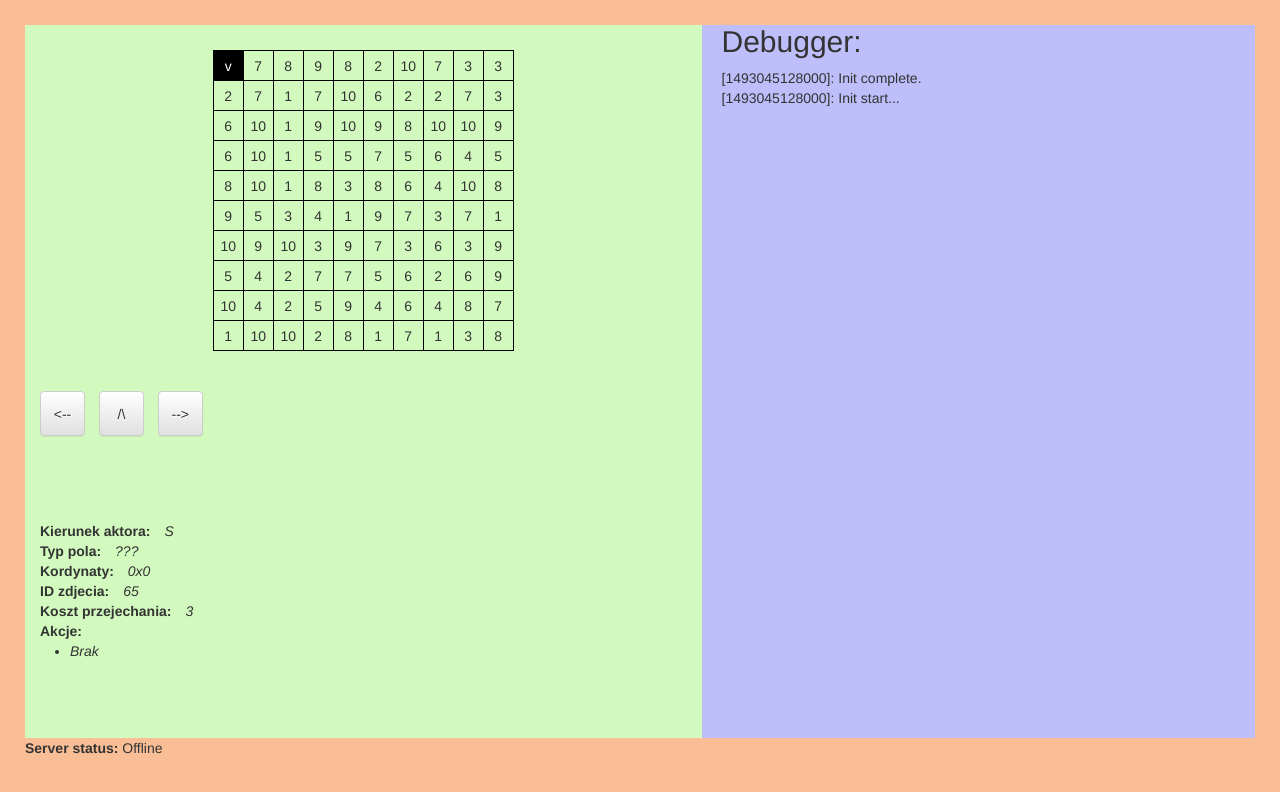
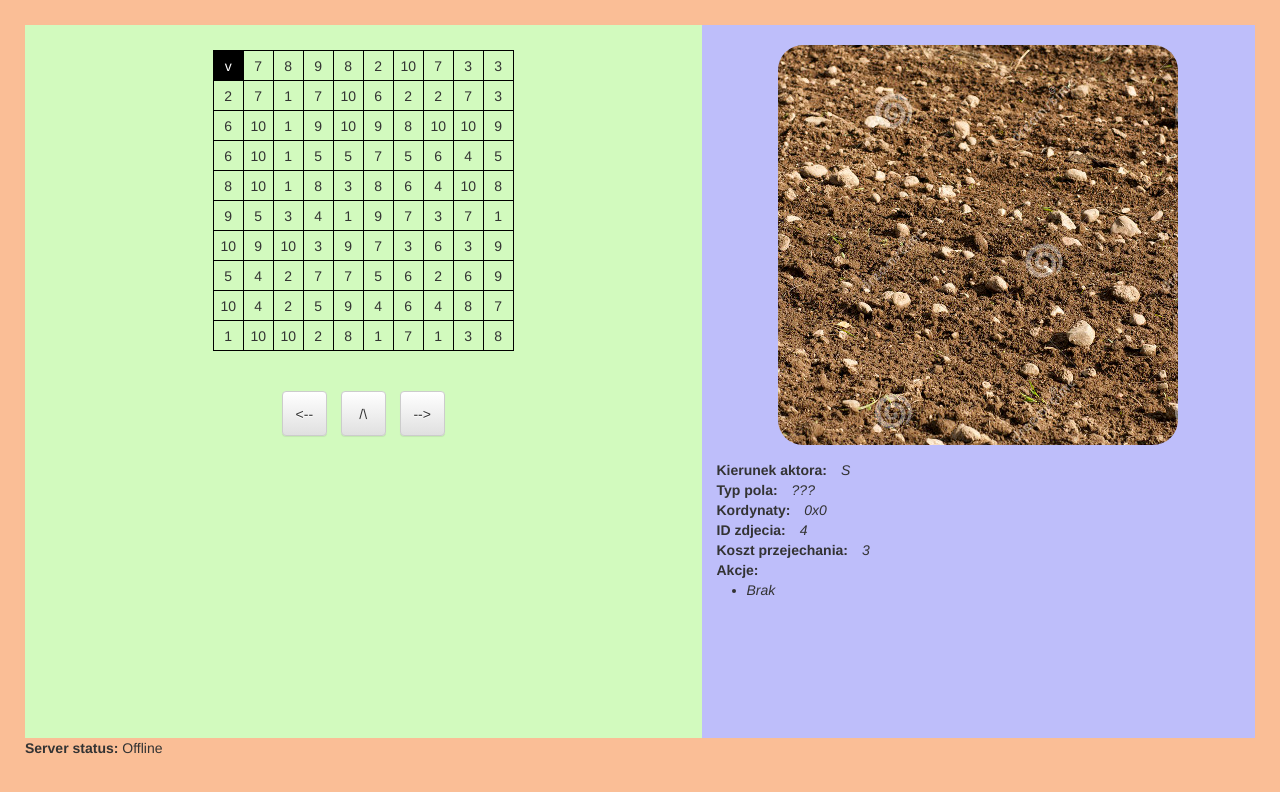
Before and after one commit to mahizz/SZI, a plain HTML site: page index.html in a window 1280 px wide. Drawn offline with Linux system fonts and the light colour scheme; no server answers.

Commit message:
Dodanie podgladu zdjec

```diff
--- a/assets/js/application.js
+++ b/assets/js/application.js
@@ -6,6 +6,8 @@ max_x = 9;
 max_y = 9;
 pole_min_cost = 1;
 pole_max_cost = 10;
+img_min_id = 1;
+img_max_id = 5;
 pole = Array();
 actor_in_move = false;
 server_status = false;
@@ -14,12 +16,6 @@ actor_pos = {
 	x: 0,
 	y: 0
 }
-
-/*
-	ruch = 4 + koszt miejsca nasteonego
-	obrot = 5 + koszt miejsca w ktorym stoisz
-*/
-
 
 /*=================================
 =            Requaries            =
@@ -39,9 +35,11 @@ $.getScript('assets/js/rest.js', function() {
 var setDebuggerGround = function() {
 	for (let i = 0; i <= 9; i++) {
 		pole[5][i].cost = 100;
+		pole[5][i].image = 100;
 	}
 	for (let i = 0; i <= 9; i++) {
 		pole[i][4].cost = 100;
+		pole[i][4].image = 100;
 	}
 	pole[5][7].cost = 1;
 	pole[1][4].cost = 1;
@@ -55,17 +53,6 @@ var setDebuggerGround = function() {
 =            Functions for website            =
 =============================================*/
 
-var debug = function(msg) {
-	let time = new Date();
-	let element = '<li> [' + time.getTime() + ']: ' + msg + '</li>';
-	$('#debug-list').prepend(element);
-}
-
-var log = function() {
-	var args = Array.prototype.slice.call(arguments);
-	args.forEach((msg) => { debug(msg); });
-	console.log.apply(console, arguments);
-}
 
 var check_server_status = function() {
 	checkStatus((res) => {
@@ -85,7 +72,7 @@ var init_pole = function(min, max) {
 		for(let y = 0; y <= max_y; y++) {
 			pole[x][y] = {
 				cost: (Math.floor(Math.random() * (max - min + 1)) + min),
-				image: (Math.floor(Math.random() * 100))
+				image: (Math.floor(Math.random() * (img_max_id - img_min_id + 1)) + img_min_id)
 			};
 		}
 	}
@@ -121,6 +108,14 @@ var show_actor = function(actor_pos) {
 	$(id).addClass('actor_ground');
 
 	get_details(actor_pos, pole);
+
+	let img_id = pole[actor_pos.x][actor_pos.y].image;
+	show_image(img_id)
+}
+
+var show_image = function(img_id) {
+	let imageUrl = "assets/images/grounds/" + img_id + ".jpg";
+	$('#image_view').css('background-image', 'url(' + imageUrl + ')');
 }
 
 var clear_actor = function(pos, dataset) {
@@ -319,13 +314,13 @@ $(document).keydown(function(e) {
 ==================================*/
 
 var main_init = function() {
-	log('Init start...');
+	console.log('Init start...');
 	check_server_status();
 	init_pole(pole_min_cost,pole_max_cost);
 	show_pole(pole);
 	show_actor(actor_pos);
 	setInterval(check_server_status, 1000);
-	log('Init complete.');
+	console.log('Init complete.');
 }
 
 $(document).ready(main_init);
--- a/assets/style/apk.css
+++ b/assets/style/apk.css
@@ -38,6 +38,7 @@
 	padding: 10px;
 	width: 100%;
 	height: 130px;
+	text-align: center;
 }
 
 .controls > .button_control {
@@ -68,3 +69,20 @@
 .ground_details > .value > li{
 	margin-left: 20px;
 }
+
+/* --Image-- */
+.div_image {
+	padding-top: 20px;
+	min-width: 410px;
+	width: 45%;
+	height: 95%;
+	float: left;
+	background-color: rgb(190,190,250);
+}
+
+#image_view {
+	margin: auto;
+	width: 400px;
+	height: 400px;
+	border-radius: 25px;
+}
--- a/assets/style/debugger.css
+++ /dev/null
@@ -1,23 +0,0 @@
-.div_debug {
-	padding-left: 20px;
-	width: 45%;
-	height: 95%;
-	float: left;
-	background-color: rgb(190,190,250);
-}
-
-.div_debug > h2 {
-	margin: 0;
-	margin-bottom: 10px;
-}
-
-
-
-#debug-wrapper {
-	height: 100%;
-	overflow-x: scroll;
-}
-
-#debug-list {
-	height: 100%;
-}
--- a/index.html
+++ b/index.html
@@ -9,7 +9,6 @@
 		<link rel="stylesheet" type="text/css" href="assets/dependency/bootstrap.min.css">
 		<link rel="stylesheet" type="text/css" href="assets/dependency/bootstrap-theme.min.css">
 		<link rel="stylesheet" type="text/css" href="assets/style/reset.css">
-		<link rel="stylesheet" type="text/css" href="assets/style/debugger.css">
 		<link rel="stylesheet" type="text/css" href="assets/style/apk.css">
 	</head>
 	<body>
@@ -144,6 +143,9 @@
 					<button type="button" id="button_move" class="btn btn-default button_control"> /\ </button>
 					<button type="button" id="button_turn_right" class="btn btn-default button_control"> --> </button>
 				</div>
+			</div>
+			<div class="div_image">
+				<div id="image_view"></div>
 				<div class="ground_details">
 					<span class="name">Kierunek aktora: </span>
 					<span class="value" id="details_actor_direction">%actor_direction%</span></br>
@@ -167,14 +169,6 @@
 					</ul>
 				</div>
 			</div>
-			<div class="div_debug">
-				<h2>Debugger:</h2>
-				<div id="debug-wrapper">
-					<ul id="debug-list">
-						<!-- debug here -->
-					</ul>
-				</div>
-			</div>
 
 			<span style="clear: both; width: 100vw; font-weight: bold;">Server status:</span>
 			<span id="server_status"></span>
--- a/server/controllers/movment.js
+++ b/server/controllers/movment.js
@@ -130,7 +130,7 @@ function cost(cost, state, goal, action) {
 	if(action == 'move')
 		heuristic = Math.abs(goal.x - state.x) + Math.abs(goal.y - state.y) + parseInt(cost)
 	else
-		heuristic = parseInt(cost)
+		heuristic = Math.abs(goal.x - state.x) + Math.abs(goal.y - state.y) + Math.floor(parseInt(cost) / 3)
 
 	return heuristic
 }
--- a/server/lib/conventers.js
+++ b/server/lib/conventers.js
@@ -1,7 +1,7 @@
 var convertToMovementList = function(queue) {
 	let movement = [];
 	let current = queue;
-
+	console.log(queue);
 	while(typeof(current.parent) != 'undefined') {
 
 		let step = {
```
Also changed, not shown: assets/images/grounds/1.jpg (added), assets/images/grounds/100.jpg (added), assets/images/grounds/2.jpg (added), assets/images/grounds/3.jpg (added), assets/images/grounds/4.jpg (added), assets/images/grounds/5.jpg (added).
